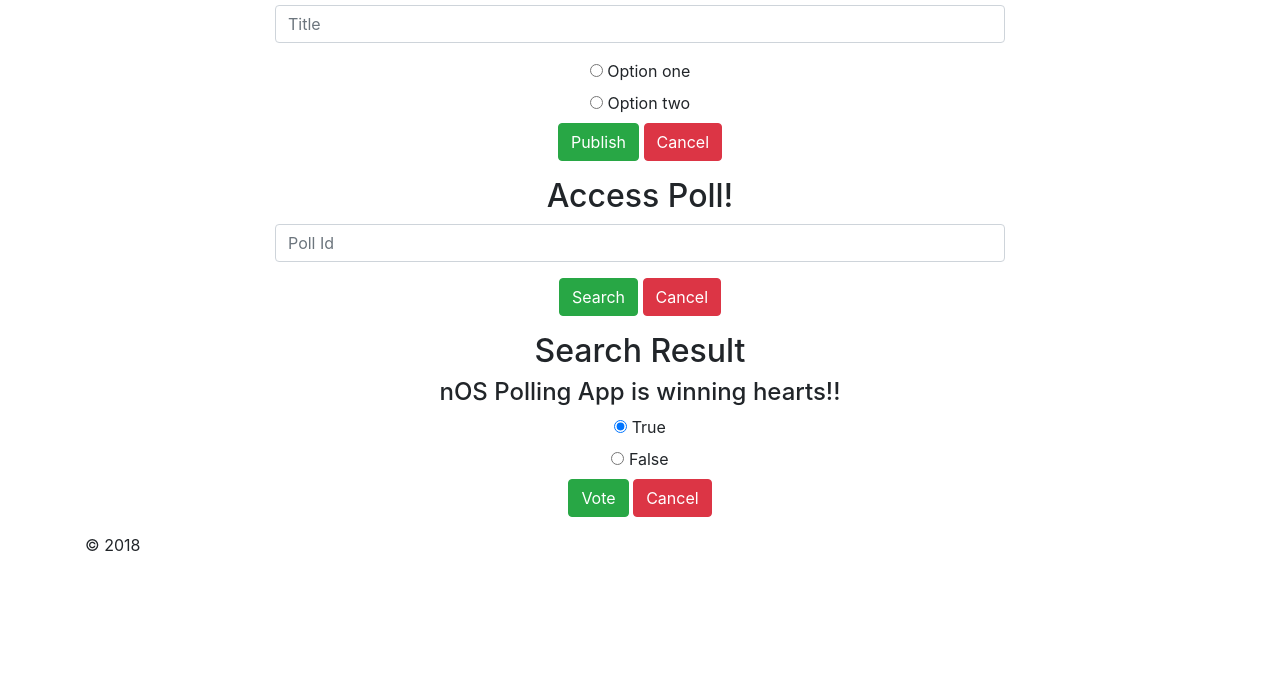
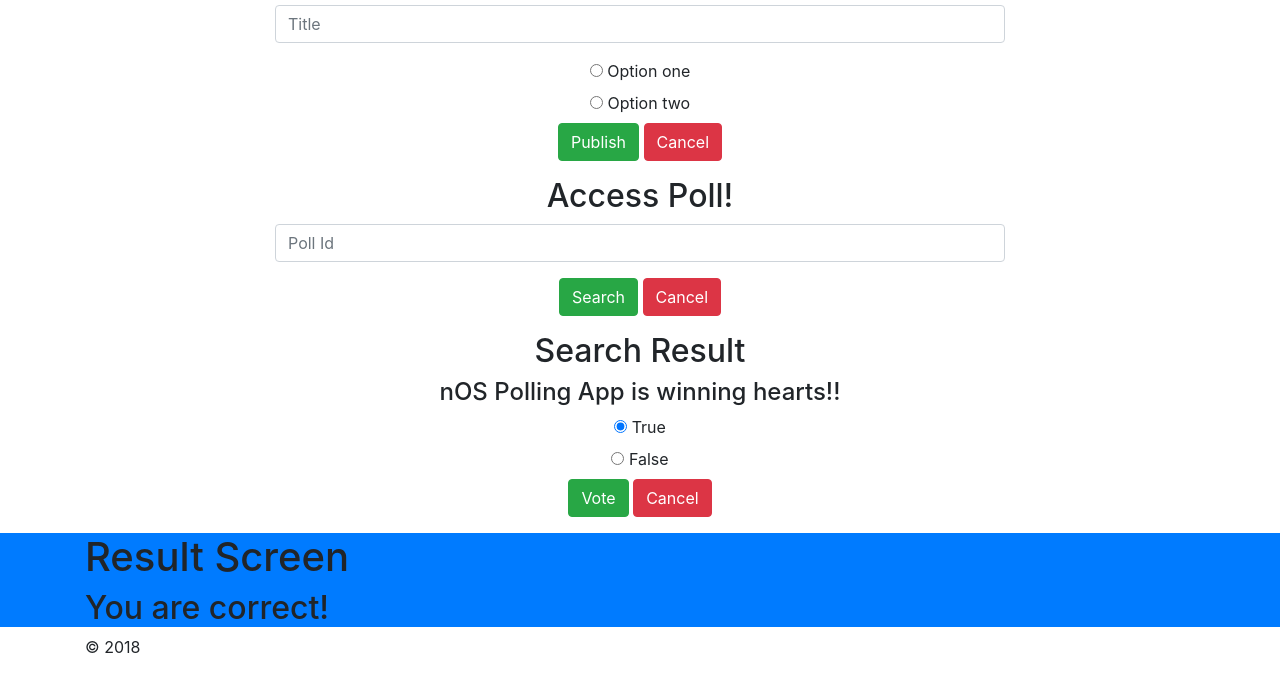
Before and after one commit to krishislegend/NOSPOLL, a website with bundled scripts: page index.html in a window 1280 px wide. Shown: the part 2112-2787 px from the top of the page. Before the commit the page ends 2685 px from the top, so only its background shows below. Built offline with nearby package versions, Linux system fonts and the light colour scheme; a web font is replaced by a local one.

Commit message:
Result page

```diff
--- a/index.html
+++ b/index.html
@@ -223,7 +223,7 @@
               <!-- Button (Double) -->
               <div class="form-group">
                   <button id="createPoll" name="createPoll" class="btn btn-success">Publish</button>
-                <button id="cancelPoll" name="cancelPoll" class="btn btn-danger">Cancel</button>
+                  <a href="#profile"><button id="cancelPoll" name="cancelPoll" class="btn btn-danger">Cancel</button></a>
               </div>
               </fieldset>
           </div>
@@ -283,6 +283,13 @@
       </div>
     </section>
 
+    <section class="contact bg-primary" id="result">
+      <div class="container">
+        <h1>Result Screen</h1>
+        <h2>You are correct!</h2>
+      </div>
+    </section>
+
     <footer>
       <div class="container">
         <p>&copy; 2018</p>
```
